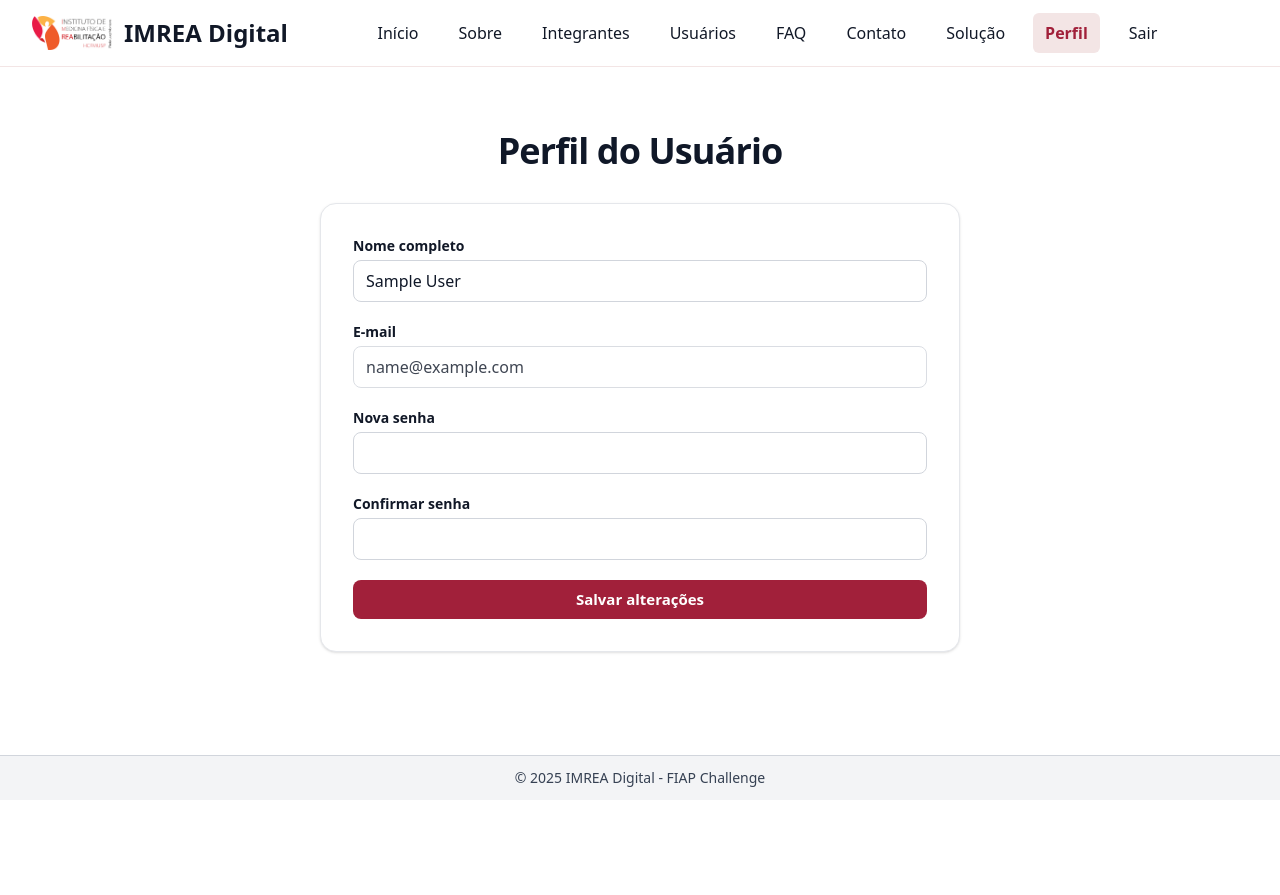
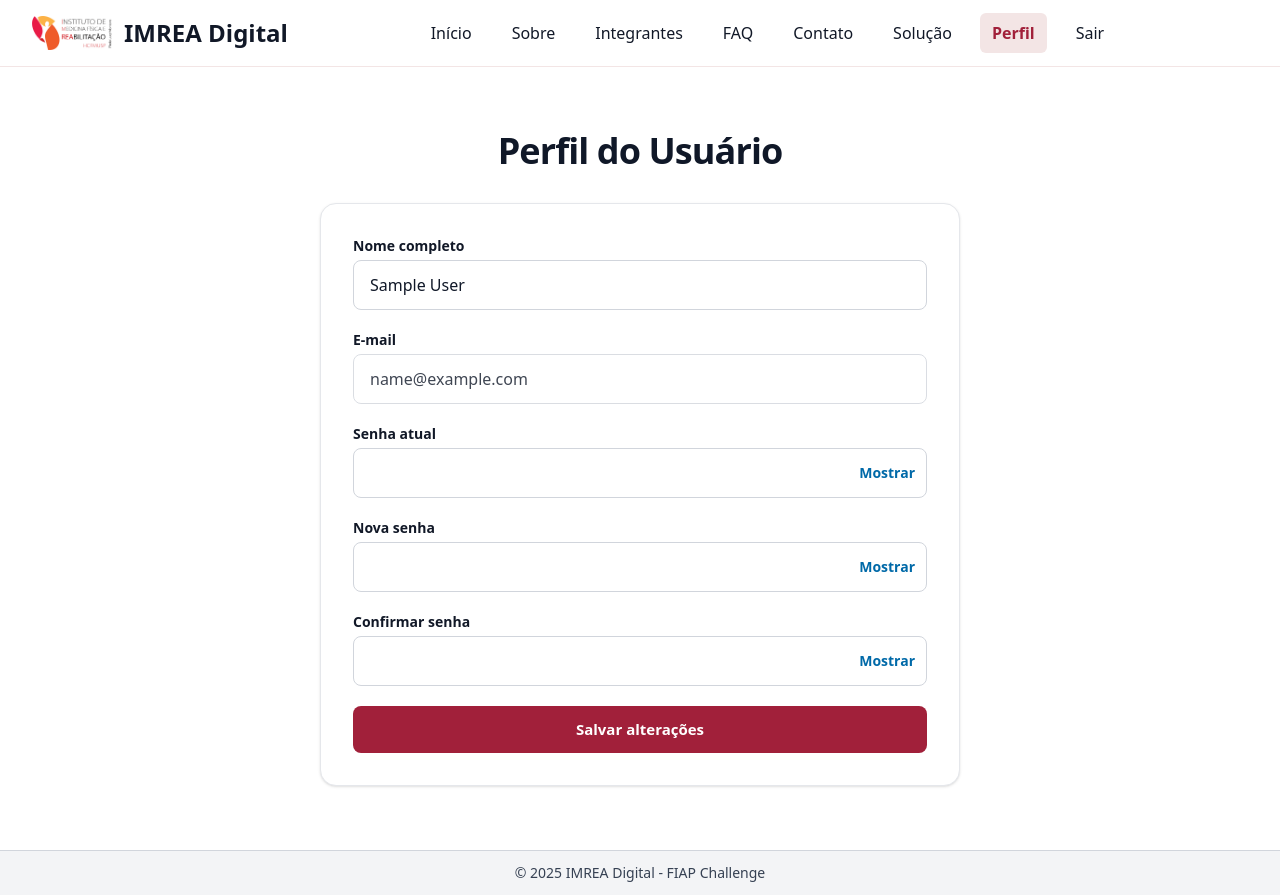
Before and after one commit to leojp04/Sprint-4-Front, a React (Vite) app in the folder dra-rea/: page /perfil in a window 1280 px wide. Before the commit the page ends 800 px from the top, so only its background shows below. Built offline with nearby package versions, Linux system fonts and the light colour scheme; no server answers; sample sign-in values are in the browser's storage.

Commit message:
feat(page): Perfil  reforçar troca de senha com validação Zod e simplificar navegação

```diff
--- a/dra-rea/db.json
+++ b/dra-rea/db.json
@@ -59,6 +59,12 @@
       "nomeCompleto": "Leonardo",
       "email": "teste@fiap.com.br",
       "password": "123456"
+    },
+    {
+      "nomeCompleto": "Lucas",
+      "email": "Lucas@fiap.com",
+      "password": "123456",
+      "id": "Y9AYQTb"
     }
   ]
 }
--- a/dra-rea/src/components/Header.tsx
+++ b/dra-rea/src/components/Header.tsx
@@ -56,7 +56,6 @@ export default function Header() {
     { to: '/', label: 'Início', end: true },
     { to: '/sobre', label: 'Sobre' },
     { to: '/integrantes', label: 'Integrantes' },
-    { to: '/usuarios', label: 'Usuários' },
     { to: '/faq', label: 'FAQ' },
     { to: '/contato', label: 'Contato' },
     { to: '/solucao', label: 'Solução' },
--- a/dra-rea/src/pages/Login/index.tsx
+++ b/dra-rea/src/pages/Login/index.tsx
@@ -56,6 +56,7 @@ export default function LoginPage() {
     const authPayload = {
       id: user.id,
       email: user.email,
+      password: user.password ?? '',
       name: user.nomeCompleto ?? user.nome ?? user.name ?? '',
       nomeCompleto: user.nomeCompleto ?? user.nome ?? user.name ?? '',
     }
--- a/dra-rea/src/pages/PerfilUsuario.tsx
+++ b/dra-rea/src/pages/PerfilUsuario.tsx
@@ -15,21 +15,27 @@ type AuthUser = {
   name?: string
   nomeCompleto?: string
   email?: string
+  password?: string
 }
 
 type FormData = {
   nomeCompleto: string
   email: string
+  senhaAtual: string
   novaSenha: string
   confirmarSenha: string
 }
 
-const schema = z.object({
+const schema = z
+  .object({
     nomeCompleto: z
       .string({ required_error: 'Nome completo é obrigatório.' })
       .trim()
       .min(3, 'Informe ao menos 3 caracteres.'),
     email: z.string().email(),
+    senhaAtual: z
+      .string({ required_error: 'Informe a senha atual.' })
+      .min(6, 'A senha atual deve ter ao menos 6 caracteres.'),
     novaSenha: z
       .string({ required_error: 'Nova senha é obrigatória.' })
       .min(6, 'A nova senha deve ter ao menos 6 caracteres.'),
@@ -37,9 +43,13 @@ const schema = z.object({
       .string({ required_error: 'Confirme a nova senha.' })
       .min(6, 'A confirmação deve ter ao menos 6 caracteres.'),
   })
+  .refine((data) => data.novaSenha === data.confirmarSenha, {
+    path: ['confirmarSenha'],
+    message: 'As senhas digitadas não coincidem.',
+  })
 
 const inputBaseClasses =
-  'w-full rounded-lg border border-gray-300 px-3 py-2 text-sm sm:text-base focus-visible:outline-none focus-visible:ring-2 focus-visible:ring-sky-300 focus-visible:ring-offset-2 transition-shadow disabled:opacity-80 disabled:cursor-not-allowed'
+  'w-full rounded-lg border border-gray-300 px-4 py-3 text-sm sm:text-base focus:outline-none focus:ring-2 focus:ring-sky-300 transition-shadow disabled:opacity-80 disabled:cursor-not-allowed'
 
 function getAuthUser(): AuthUser | null {
   if (typeof window === 'undefined') return null
@@ -55,6 +65,9 @@ function getAuthUser(): AuthUser | null {
 export default function PerfilUsuario() {
   const [feedback, setFeedback] = useState<Feedback | null>(null)
   const [authUser, setAuthUser] = useState<AuthUser | null>(() => getAuthUser())
+  const [showSenhaAtual, setShowSenhaAtual] = useState(false)
+  const [showNovaSenha, setShowNovaSenha] = useState(false)
+  const [showConfirmarSenha, setShowConfirmarSenha] = useState(false)
 
   const {
     register,
@@ -69,6 +82,7 @@ export default function PerfilUsuario() {
     defaultValues: {
       nomeCompleto: '',
       email: '',
+      senhaAtual: '',
       novaSenha: '',
       confirmarSenha: '',
     },
@@ -92,7 +106,8 @@ export default function PerfilUsuario() {
     setValue('email', authUser.email ?? '')
   }, [authUser, setValue])
 
-  const handleSave = handleSubmit(async (data) => {
+  const handleSave = handleSubmit(
+    async (data) => {
       setFeedback(null)
 
       if (!authUser?.id) {
@@ -103,12 +118,32 @@ export default function PerfilUsuario() {
         return
       }
 
-    if (data.novaSenha !== data.confirmarSenha) {
-      setError('confirmarSenha', {
+      let storedPassword = authUser.password ?? ''
+
+      if (!storedPassword) {
+        try {
+          const userResponse = await fetch(`${BASE_URL}/usuarios/${authUser.id}`)
+          if (userResponse.ok) {
+            const userData = (await userResponse.json()) as AuthUser
+            storedPassword = userData.password ?? ''
+            if (storedPassword) {
+              setAuthUser((prev) => (prev ? { ...prev, password: storedPassword } : prev))
+            }
+          }
+        } catch {
+          /* ignore */
+        }
+      }
+
+      if (!storedPassword || storedPassword !== data.senhaAtual) {
+        setError('senhaAtual', {
           type: 'validate',
-        message: 'As senhas digitadas não coincidem.',
+          message: 'A senha atual informada está incorreta.',
         })
-      setFeedback({ type: 'error', message: 'As senhas digitadas não coincidem.' })
+        setFeedback({
+          type: 'error',
+          message: 'A senha atual informada está incorreta.',
+        })
         return
       }
 
@@ -132,6 +167,7 @@ export default function PerfilUsuario() {
           ...authUser,
           nomeCompleto: data.nomeCompleto,
           name: data.nomeCompleto,
+          password: data.novaSenha,
         }
 
         window.localStorage.setItem('authUser', JSON.stringify(updatedUser))
@@ -143,15 +179,32 @@ export default function PerfilUsuario() {
         reset({
           nomeCompleto: data.nomeCompleto,
           email: updatedUser.email ?? '',
+          senhaAtual: '',
           novaSenha: '',
           confirmarSenha: '',
         })
+        setShowSenhaAtual(false)
+        setShowNovaSenha(false)
+        setShowConfirmarSenha(false)
       } catch (error) {
         const message =
           error instanceof Error ? error.message : 'Ocorreu um erro ao salvar as alterações.'
         setFeedback({ type: 'error', message })
       }
-  })
+    },
+    (formErrors) => {
+      const messages = [
+        formErrors.senhaAtual?.message,
+        formErrors.novaSenha?.message,
+        formErrors.confirmarSenha?.message,
+        formErrors.nomeCompleto?.message,
+      ].filter(Boolean) as string[]
+
+      if (messages.length > 0) {
+        setFeedback({ type: 'error', message: messages[0] })
+      }
+    },
+  )
 
   return (
     <section className="max-w-2xl mx-auto px-4 py-8">
@@ -174,13 +227,15 @@ export default function PerfilUsuario() {
             <input
               id="nomeCompleto"
               type="text"
-              className={`${inputBaseClasses} ${errors.nomeCompleto ? 'border-red-500 focus-visible:ring-red-300' : ''}`}
+              className={`${inputBaseClasses} ${errors.nomeCompleto ? 'border-red-500 focus:ring-red-300' : ''}`}
               aria-invalid={errors.nomeCompleto ? 'true' : 'false'}
               {...register('nomeCompleto')}
               autoComplete="name"
             />
             {errors.nomeCompleto && (
-              <p className="text-red-600 text-sm mt-1">{errors.nomeCompleto.message}</p>
+              <p className="text-red-600 text-sm mt-1" role="alert">
+                {errors.nomeCompleto.message}
+              </p>
             )}
           </div>
 
@@ -199,19 +254,62 @@ export default function PerfilUsuario() {
           </div>
 
           <div>
+            <label htmlFor="senhaAtual" className="block text-sm font-semibold text-[#111827] mb-1">
+              Senha atual
+            </label>
+            <div className="relative">
+              <input
+                id="senhaAtual"
+                type={showSenhaAtual ? 'text' : 'password'}
+                className={`${inputBaseClasses} pr-20 ${errors.senhaAtual ? 'border-red-500 focus:ring-red-300' : ''}`}
+                aria-invalid={errors.senhaAtual ? 'true' : 'false'}
+                {...register('senhaAtual')}
+                autoComplete="current-password"
+              />
+              <button
+                type="button"
+                onClick={() => setShowSenhaAtual((prev) => !prev)}
+                className="absolute inset-y-0 right-3 flex items-center text-sm font-semibold text-sky-700 focus:outline-none focus:ring-2 focus:ring-offset-2 focus:ring-sky-300"
+                aria-label={`${showSenhaAtual ? 'Ocultar' : 'Mostrar'} senha atual`}
+                aria-pressed={showSenhaAtual}
+              >
+                {showSenhaAtual ? 'Ocultar' : 'Mostrar'}
+              </button>
+            </div>
+            {errors.senhaAtual && (
+              <p className="text-red-600 text-sm mt-1" role="alert">
+                {errors.senhaAtual.message}
+              </p>
+            )}
+          </div>
+
+          <div>
             <label htmlFor="novaSenha" className="block text-sm font-semibold text-[#111827] mb-1">
               Nova senha
             </label>
+            <div className="relative">
               <input
                 id="novaSenha"
-              type="password"
-              className={`${inputBaseClasses} ${errors.novaSenha ? 'border-red-500 focus-visible:ring-red-300' : ''}`}
+                type={showNovaSenha ? 'text' : 'password'}
+                className={`${inputBaseClasses} pr-20 ${errors.novaSenha ? 'border-red-500 focus:ring-red-300' : ''}`}
                 aria-invalid={errors.novaSenha ? 'true' : 'false'}
                 {...register('novaSenha')}
                 autoComplete="new-password"
               />
+              <button
+                type="button"
+                onClick={() => setShowNovaSenha((prev) => !prev)}
+                className="absolute inset-y-0 right-3 flex items-center text-sm font-semibold text-sky-700 focus:outline-none focus:ring-2 focus:ring-offset-2 focus:ring-sky-300"
+                aria-label={`${showNovaSenha ? 'Ocultar' : 'Mostrar'} nova senha`}
+                aria-pressed={showNovaSenha}
+              >
+                {showNovaSenha ? 'Ocultar' : 'Mostrar'}
+              </button>
+            </div>
             {errors.novaSenha && (
-              <p className="text-red-600 text-sm mt-1">{errors.novaSenha.message}</p>
+              <p className="text-red-600 text-sm mt-1" role="alert">
+                {errors.novaSenha.message}
+              </p>
             )}
           </div>
 
@@ -219,23 +317,36 @@ export default function PerfilUsuario() {
             <label htmlFor="confirmarSenha" className="block text-sm font-semibold text-[#111827] mb-1">
               Confirmar senha
             </label>
+            <div className="relative">
               <input
                 id="confirmarSenha"
-              type="password"
-              className={`${inputBaseClasses} ${errors.confirmarSenha ? 'border-red-500 focus-visible:ring-red-300' : ''}`}
+                type={showConfirmarSenha ? 'text' : 'password'}
+                className={`${inputBaseClasses} pr-20 ${errors.confirmarSenha ? 'border-red-500 focus:ring-red-300' : ''}`}
                 aria-invalid={errors.confirmarSenha ? 'true' : 'false'}
                 {...register('confirmarSenha')}
                 autoComplete="new-password"
               />
+              <button
+                type="button"
+                onClick={() => setShowConfirmarSenha((prev) => !prev)}
+                className="absolute inset-y-0 right-3 flex items-center text-sm font-semibold text-sky-700 focus:outline-none focus:ring-2 focus:ring-offset-2 focus:ring-sky-300"
+                aria-label={`${showConfirmarSenha ? 'Ocultar' : 'Mostrar'} confirmar senha`}
+                aria-pressed={showConfirmarSenha}
+              >
+                {showConfirmarSenha ? 'Ocultar' : 'Mostrar'}
+              </button>
+            </div>
             {errors.confirmarSenha && (
-              <p className="text-red-600 text-sm mt-1">{errors.confirmarSenha.message}</p>
+              <p className="text-red-600 text-sm mt-1" role="alert">
+                {errors.confirmarSenha.message}
+              </p>
             )}
           </div>
 
           <button
             type="submit"
             disabled={isSubmitting}
-            className="w-full rounded-lg bg-[#a1203a] px-4 py-2 font-semibold text-white transition-colors duration-200 hover:bg-[#8b1b33] focus-visible:outline-none focus-visible:ring-2 focus-visible:ring-offset-2 focus-visible:ring-[#a1203a] disabled:opacity-80"
+            className="bg-[#a1203a] hover:brightness-95 text-white rounded-lg px-4 py-3 w-full font-semibold transition-colors duration-200 focus:outline-none focus:ring-2 focus:ring-offset-2 focus:ring-[#a1203a] disabled:opacity-80"
           >
             Salvar alterações
           </button>
```
Also changed, not shown: 1 other file (tests, documents, lock files or other folders). Lines whose indentation alone changed are shown as unchanged.
